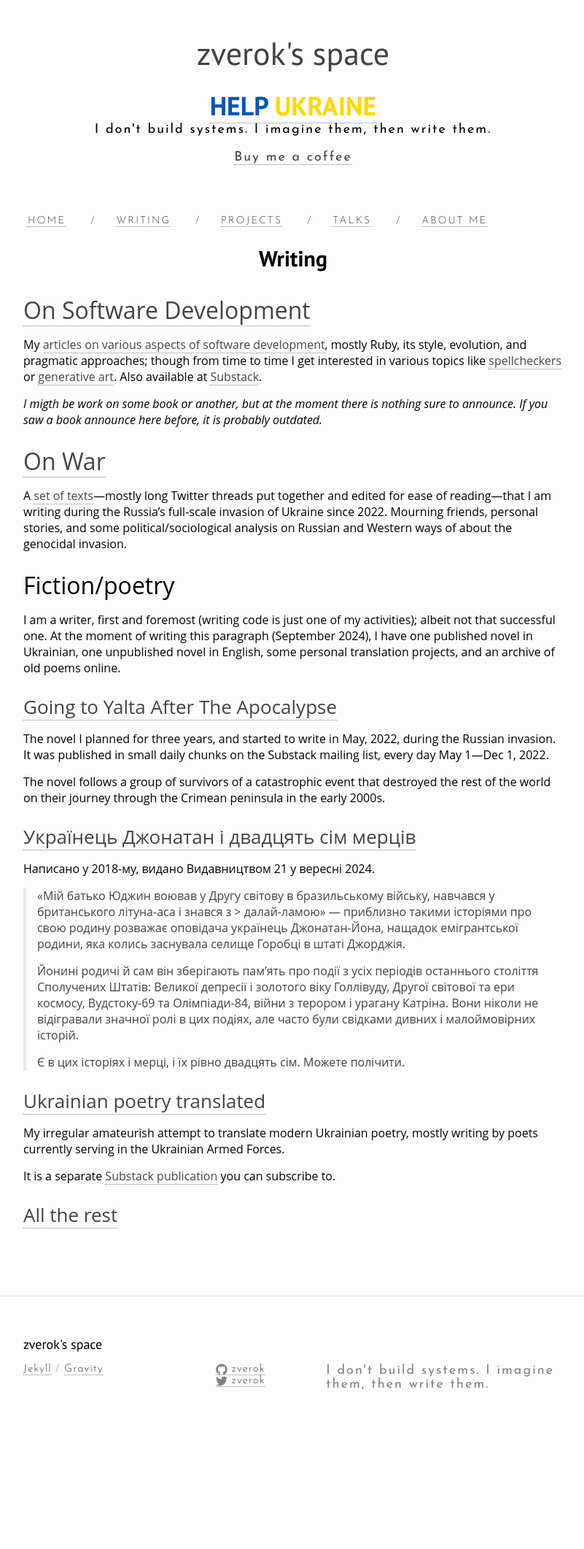
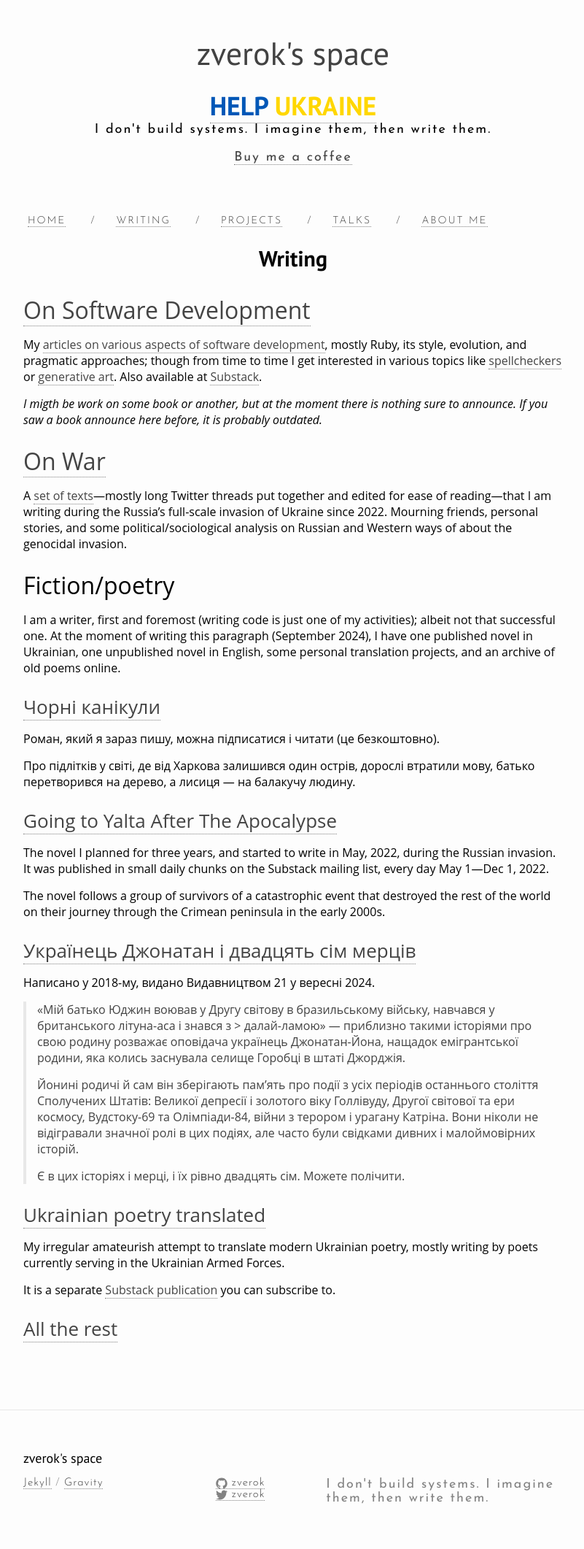
Before and after one commit to zverok/zverok.github.io, a Jekyll site: the page built from writing.md, in a window 1280 px wide. Shown: the whole page at 73% size, without its empty margins (238-1039 px from the left). Built offline with Jekyll 4.4.1, drawn with Linux system fonts in a browser that asks for light colours; nearby versions of some CDN libraries; before the commit the page ends 1966 px from its top, so only the background shows below that.

Commit message:
On code, text, and war, week 1

```diff
--- a/css/style.scss
+++ b/css/style.scss
@@ -724,3 +724,21 @@
   margin-top: 20px;
   margin-bottom: 10px;
 }
+
+/* post blurbs (code as text) */
+
+div.blurb {
+  text-align: center;
+  color: #4D4533;
+  border: 5px solid #4D4533;
+  padding: 20px;
+  margin: 20px;
+}
+
+div.blurb p {
+  font-size: 24px;
+}
+
+div.blurb p b {
+  font-size: 30px;
+}
--- a/writing.md
+++ b/writing.md
@@ -17,6 +17,12 @@
 ## Fiction/poetry
 
 I am a writer, first and foremost (writing code is just one of my activities); albeit not that successful one. At the moment of writing this paragraph (September 2024), I have one published novel in Ukrainian, one unpublished novel in English, some personal translation projects, and an archive of old poems online.
+
+### [Чорні канікули](https://black-vacation.beehiiv.com/)
+
+Роман, який я зараз пишу, можна підписатися і читати (це безкоштовно).
+
+Про підлітків у світі, де від Харкова залишився один острів, дорослі втратили мову, батько перетворився на дерево, а лисиця — на балакучу людину.
 
 ### [Going to Yalta After The Apocalypse](goingtoyalta/)
 
```
Also changed, not shown: _posts/2025-06-11-code-war-notes-week1.md (added, +115 -0 lines), index.md (+1 -0 lines), img/2025-06-11/cover.png (added), img/2025-06-11/kharkiv.jpg (added), img/2025-06-11/the-flood.jpg (added).
